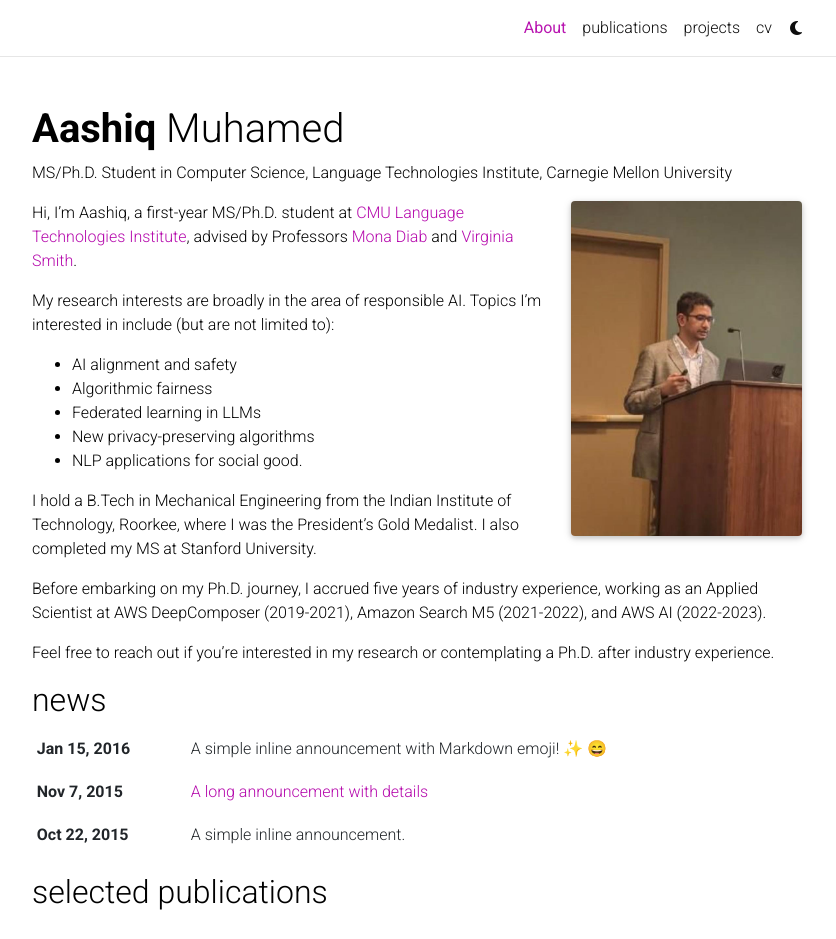
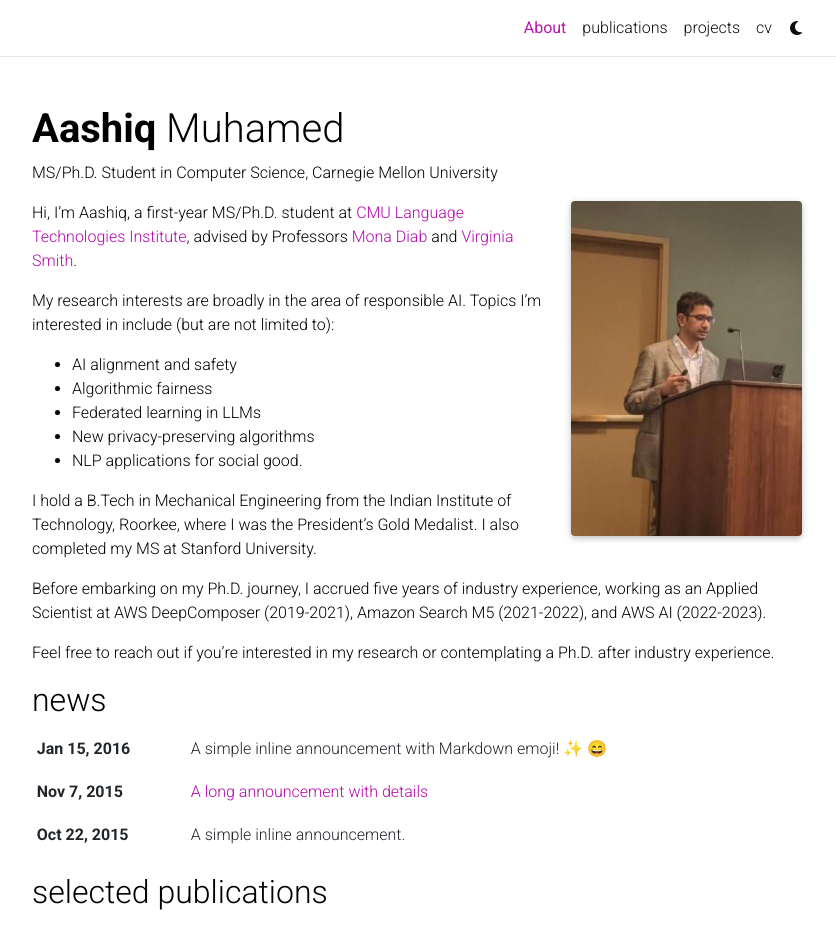
Before and after one commit to aashiqmuhamed/aashiqmuhamed.github.io, a Jekyll site: the page built from _pages/about.md, in a window 1280 px wide and 1229 px high, cut to the strip 0-939 px from the top of the window. Shown: the whole strip, without its empty margins (223-1059 px from the left). Built offline with Jekyll 4.4.1, drawn with Linux system fonts in a browser that asks for light colours; full-size pictures stand in for the smaller copies a plugin makes; emoji names are drawn with the system emoji font; comment, search, counter and statistics services are not loaded; a style sheet for code colours, icons or effects is not loaded.

Commit message:
Update about.md

```diff
--- a/_pages/about.md
+++ b/_pages/about.md
@@ -3,7 +3,7 @@
 title: About
 permalink: /
 subtitle:
-  MS/Ph.D. Student in Computer Science, Language Technologies Institute, Carnegie Mellon University
+  MS/Ph.D. Student in Computer Science, Carnegie Mellon University
 subtitle2:
   Former Applied Scientist, Amazon
 
```
